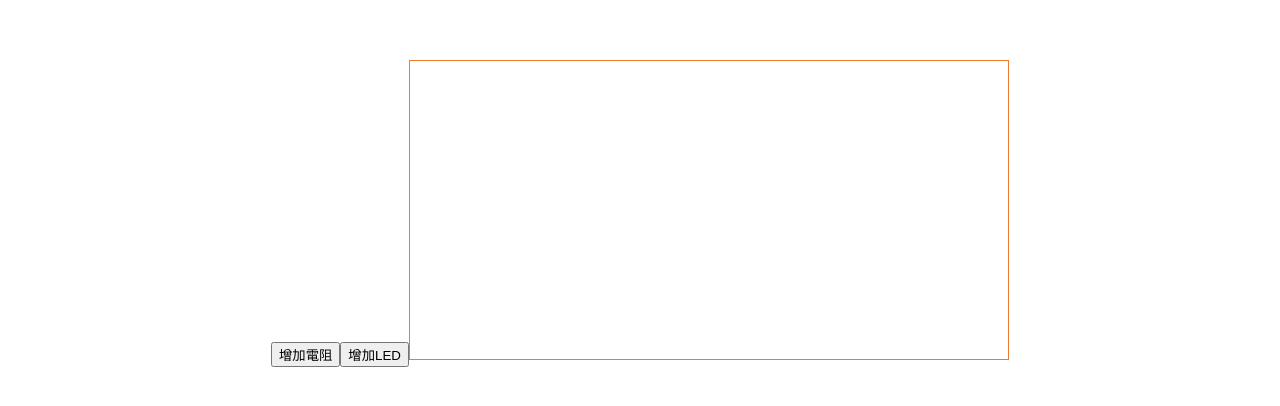
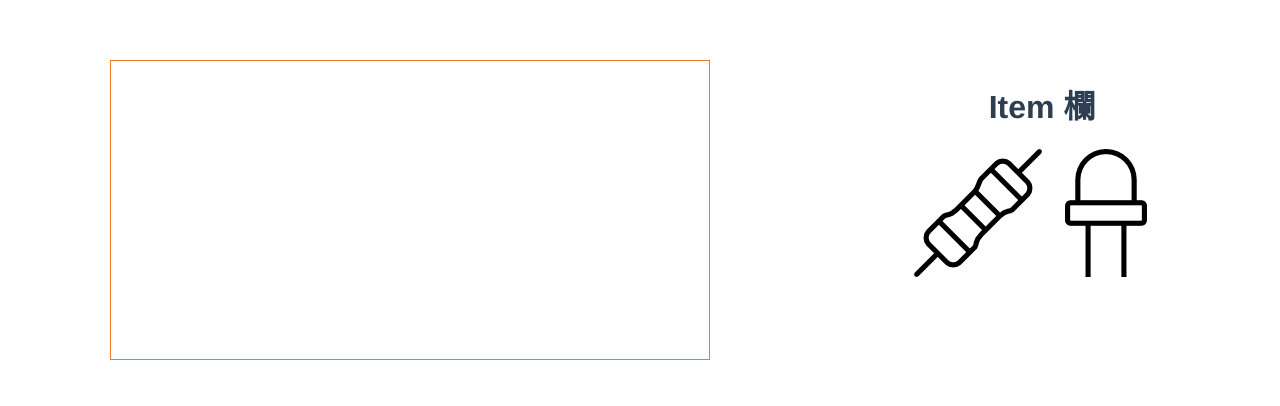
Before and after one commit to electrical-block/new-electrical-block, a Vue app: page / in a window 1280 px wide. Shown: the top 406 px of the page. Built offline with nearby package versions, Linux system fonts and the light colour scheme.

Commit message:
Change the manner of AddItem to drag and drop

```diff
--- a/src/App.vue
+++ b/src/App.vue
@@ -1,12 +1,18 @@
 <template>
-  <Canvas />
+  <div style="display: flex; justify-content: space-around">
+    <Canvas />
+    <ItemTable />
+  </div>
 </template>
 
 <script>
 import Canvas from '@/components/Canvas.vue'
+import ItemTable from '@/components/ItemTable.vue'
+
 export default {
   components: {
-    Canvas
+    Canvas,
+    ItemTable
   }
 }
 </script>
--- a/src/components/Canvas.vue
+++ b/src/components/Canvas.vue
@@ -1,16 +1,5 @@
 <template>
   <div>
-    <input
-      type="button"
-      value="增加電阻"
-      @mousedown="addItem('Resistor')"
-    >
-    <input
-      type="button"
-      value="增加LED"
-      @mousedown="addItem('Led')"
-    >
-
     <svg
       id="svg"
       width="600"
@@ -20,6 +9,8 @@
       @mousemove="touchSvg($event)"
       @mouseup="touchSvg($event)"
       @mousewheel="touchSvg($event)"
+      @drop="getDropItem($event)"
+      @dragover="allowDrop($event)"
     >
       <rect
         x="0"
@@ -51,9 +42,11 @@
     </svg>
   </div>
 </template>
+
 <script>
 import Item from '@/components/Item.vue'
 import Line from '@/components/Line.vue'
+
 import addItem from '@/js/addItem.js'
 import touchItem from '@/js/touchItem.js'
 import touchPin from '@/js/touchPin.js'
@@ -94,6 +87,14 @@ export default {
     },
     touchSvg (event) {
       touchSvg(event, this)
+    },
+    getDropItem (event) {
+      if (event.dataTransfer.getData('item-name') !== '') {
+        this.addItem(event.dataTransfer.getData('item-name'))
+      }
+    },
+    allowDrop (event) {
+      event.preventDefault()
     }
   }
 }
--- /dev/null
+++ b/src/components/ItemTable.vue
@@ -0,0 +1,36 @@
+<template>
+  <div>
+    <h1>Item 欄</h1>
+    <img
+      v-for="(item, index) in items"
+      :key="`image-${index}`"
+      :src="item.path"
+      draggable="true"
+      @dragstart="setData($event, item.name)"
+    >
+  </div>
+</template>
+
+<script>
+export default {
+  data () {
+    return {
+      items: {
+        resistor: {
+          path: require('@/assets/Resistor.png'),
+          name: 'Resistor'
+        },
+        led: {
+          path: require('@/assets/Led.png'),
+          name: 'Led'
+        }
+      }
+    }
+  },
+  methods: {
+    setData (event, itemName) {
+      event.dataTransfer.setData('item-name', itemName)
+    }
+  }
+}
+</script>
```
Also changed, not shown: src/assets/Led.png (added), src/assets/Resistor.png (added).
